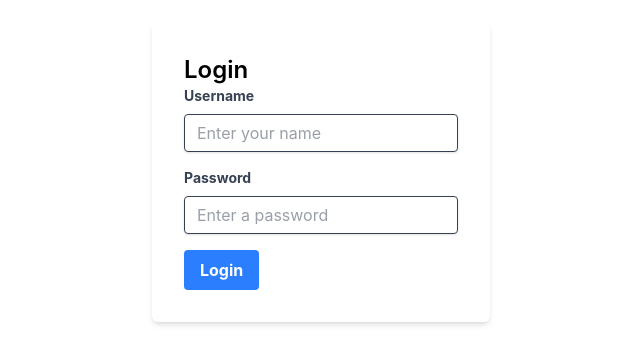
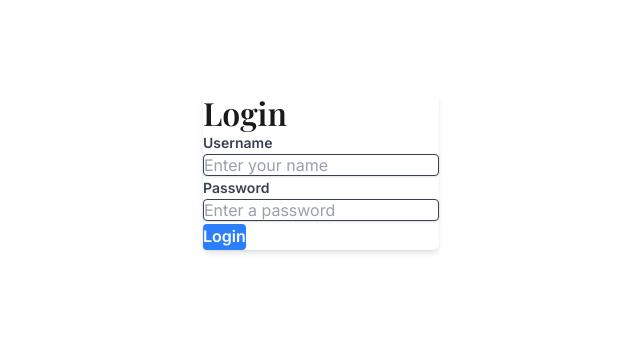
Before and after one commit to Zolender/MovieApp, a React (Vite) app: page /login in a window 1280 px wide. Shown: the part 228-592 px from the top of the page, without its empty margins (319-959 px from the left). Built offline with nearby package versions, Linux system fonts and the light colour scheme; no server answers.

Commit message:
design: global CSS variables, typography and base styles

```diff
--- a/src/index.css
+++ b/src/index.css
@@ -1,30 +1,111 @@
 @import "tailwindcss";
 
+/* ─── Light Theme ───────────────────────────────────────────── */
 [data-theme="light"] {
-    --bg-primary: #ffffff;
-    --bg-secondary: #f4f4f4;
-    --text-primary: #1a1a1a;
-    --text-secondary: #555555;
-    --card-bg: #ffffff;
-    --card-border: #e0e0e0;
-    --navbar-bg: #ffffff;
-    --shadow: rgba(0, 0, 0, 0.1);
+    --bg-primary: #F4F1EC;
+    --bg-secondary: #ECEAE4;
+    --surface: #FFFFFF;
+    --text-primary: #1A1A1A;
+    --text-secondary: #6B6B6B;
+    --text-muted: #9A9A9A;
+    --accent: #C8A97E;
+    --accent-hover: #B8935E;
+    --card-bg: #FFFFFF;
+    --card-border: rgba(0, 0, 0, 0.06);
+    --card-shadow: 0 2px 12px rgba(0, 0, 0, 0.08);
+    --card-shadow-hover: 0 8px 30px rgba(0, 0, 0, 0.14);
+    --navbar-bg: rgba(244, 241, 236, 0.85);
+    --navbar-border: rgba(200, 169, 126, 0.3);
+    --input-bg: #FFFFFF;
+    --input-border: #D8D5D0;
+    --input-focus: #C8A97E;
+    --skeleton-base: #E8E5E0;
+    --skeleton-shine: #F4F1EC;
+    --overlay: rgba(0, 0, 0, 0.45);
 }
 
+/* ─── Dark Theme ────────────────────────────────────────────── */
 [data-theme="dark"] {
-    --bg-primary: #1a1a1a;
-    --bg-secondary: #2c2c2c;
-    --text-primary: #f0f0f0;
-    --text-secondary: #aaaaaa;
-    --card-bg: #2c2c2c;
-    --card-border: #444444;
-    --navbar-bg: #1f1f1f;
-    --shadow: rgba(0, 0, 0, 0.4);
+    --bg-primary: #141414;
+    --bg-secondary: #1A1A1A;
+    --surface: #1F1F1F;
+    --text-primary: #EDEDED;
+    --text-secondary: #9A9A9A;
+    --text-muted: #666666;
+    --accent: #C8A97E;
+    --accent-hover: #D4B88E;
+    --card-bg: #1F1F1F;
+    --card-border: rgba(255, 255, 255, 0.06);
+    --card-shadow: 0 2px 12px rgba(0, 0, 0, 0.3);
+    --card-shadow-hover: 0 8px 30px rgba(0, 0, 0, 0.5);
+    --navbar-bg: rgba(20, 20, 20, 0.85);
+    --navbar-border: rgba(200, 169, 126, 0.2);
+    --input-bg: #1F1F1F;
+    --input-border: #333333;
+    --input-focus: #C8A97E;
+    --skeleton-base: #2A2A2A;
+    --skeleton-shine: #333333;
+    --overlay: rgba(0, 0, 0, 0.6);
+}
+
+/* ─── Base ──────────────────────────────────────────────────── */
+*, *::before, *::after {
+    box-sizing: border-box;
+    margin: 0;
+    padding: 0;
+}
+
+html {
+    scroll-behavior: smooth;
 }
 
 body {
     background-color: var(--bg-primary);
     color: var(--text-primary);
+    font-family: 'Inter', sans-serif;
+    font-size: 16px;
+    line-height: 1.6;
     transition: background-color 0.3s ease, color 0.3s ease;
-    margin: 0;
+    -webkit-font-smoothing: antialiased;
+    -moz-osx-font-smoothing: grayscale;
 }
+
+/* ─── Typography ────────────────────────────────────────────── */
+h1, h2, h3 {
+    font-family: 'Playfair Display', serif;
+    color: var(--text-primary);
+    line-height: 1.2;
+}
+
+h1 { font-size: 2rem; }
+h2 { font-size: 1.5rem; }
+h3 { font-size: 1.1rem; }
+
+p, span, a, button, input, label {
+    font-family: 'Inter', sans-serif;
+}
+
+/* ─── Scrollbar ─────────────────────────────────────────────── */
+::-webkit-scrollbar {
+    width: 6px;
+    height: 6px;
+}
+
+::-webkit-scrollbar-track {
+    background: var(--bg-secondary);
+}
+
+::-webkit-scrollbar-thumb {
+    background: var(--accent);
+    border-radius: 3px;
+}
+
+::-webkit-scrollbar-thumb:hover {
+    background: var(--accent-hover);
+}
+
+/* ─── Selection ─────────────────────────────────────────────── */
+::selection {
+    background: var(--accent);
+    color: #fff;
+}
```
